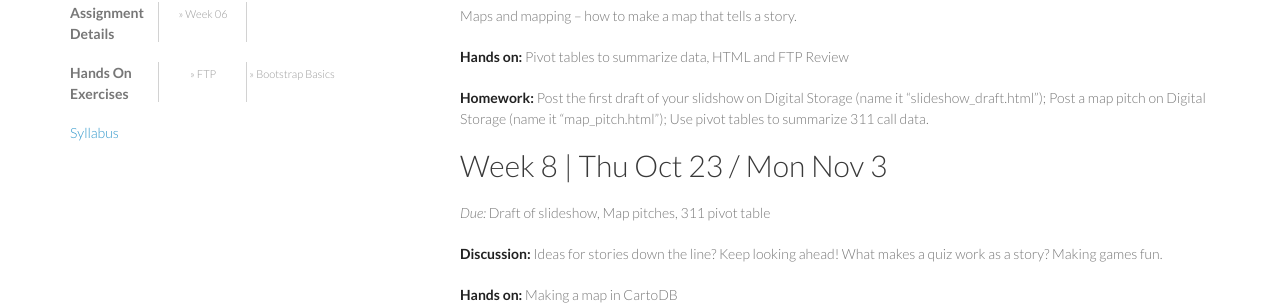
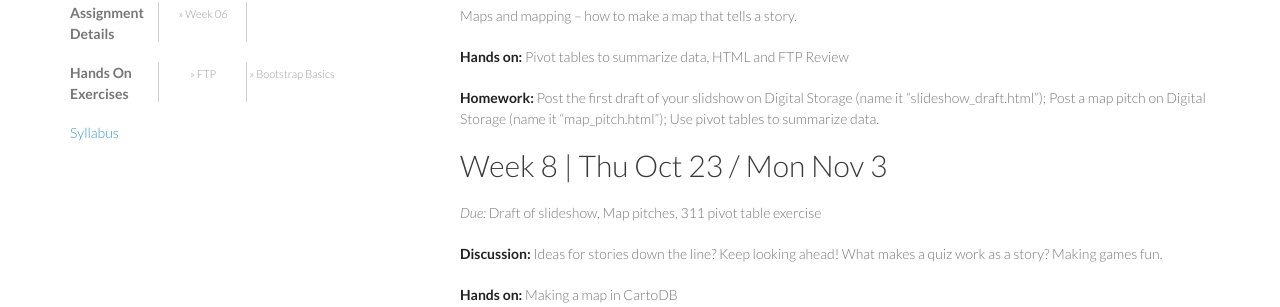
Before and after one commit to amandabee/fundamentals-of-interactive, a Jekyll site: the page built from index.md, in a window 1280 px wide and 900 px high, scrolled down 3299 px. Shown: the part 171-478 px from the top of the window. Built offline with Jekyll 4.4.1, drawn with Linux system fonts in a browser that asks for light colours; nearby versions of some CDN libraries.

Commit message:
typos a-fixin

```diff
--- a/index.md
+++ b/index.md
@@ -132,10 +132,10 @@ Maps and mapping -- how to make a map that tells a story.
 
 **Hands on:** Pivot tables to summarize data, HTML and FTP Review
 
-**Homework:** Post the first draft of your slidshow on Digital Storage (name it "slideshow_draft.html"); Post a map pitch on Digital Storage (name it "map_pitch.html"); Use pivot tables to summarize 311 call data.
+**Homework:** Post the first draft of your slidshow on Digital Storage (name it "slideshow_draft.html"); Post a map pitch on Digital Storage (name it "map_pitch.html"); Use pivot tables to summarize data.
 
 ## Week 8 | Thu Oct 23 / Mon Nov 3
-*Due:* Draft of slideshow, Map pitches, 311 pivot table
+*Due:* Draft of slideshow, Map pitches, 311 pivot table exercise
 
 **Discussion:** Ideas for stories down the line? Keep looking ahead! What makes a quiz work as a story? Making games fun.
 
```
